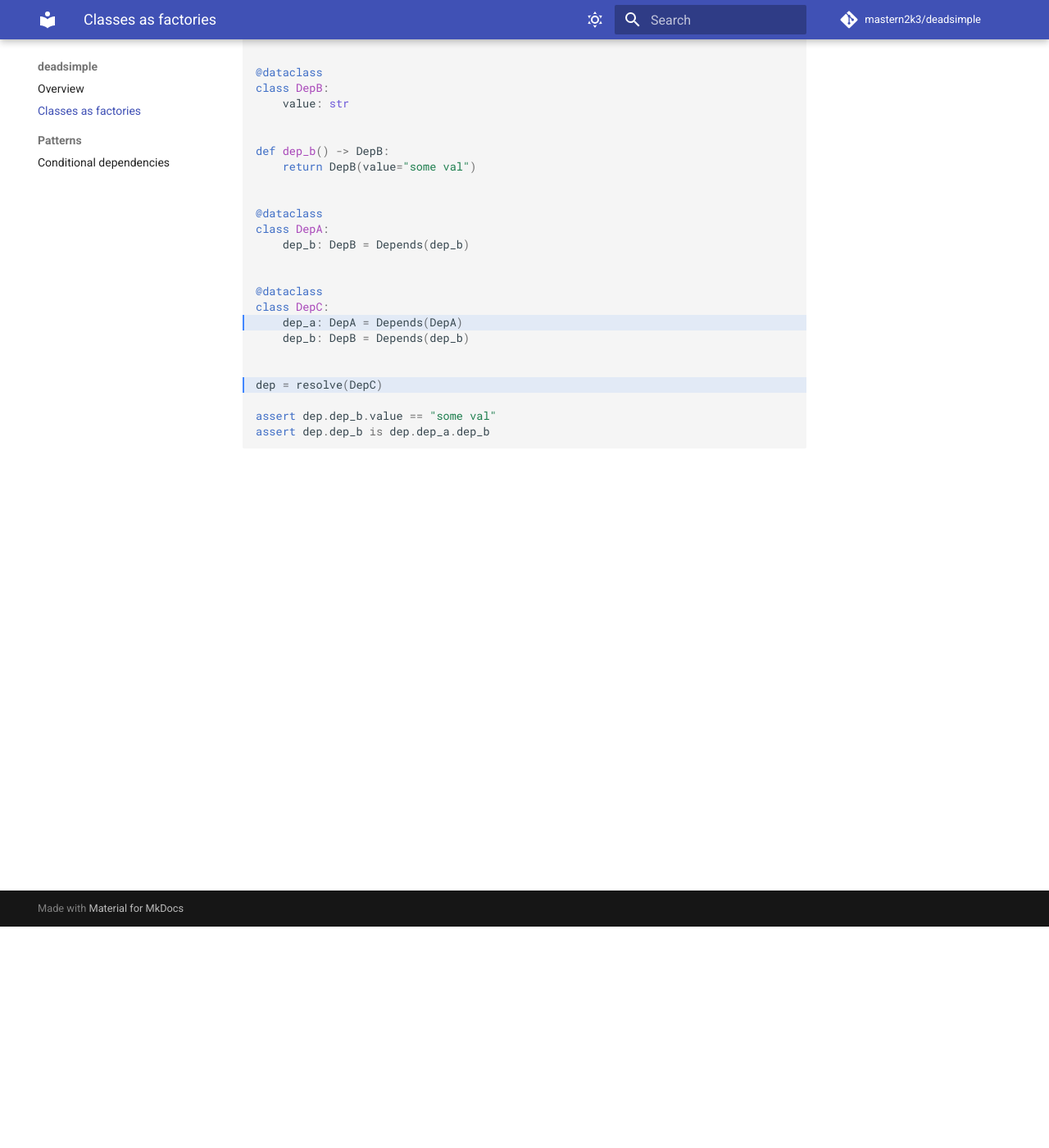
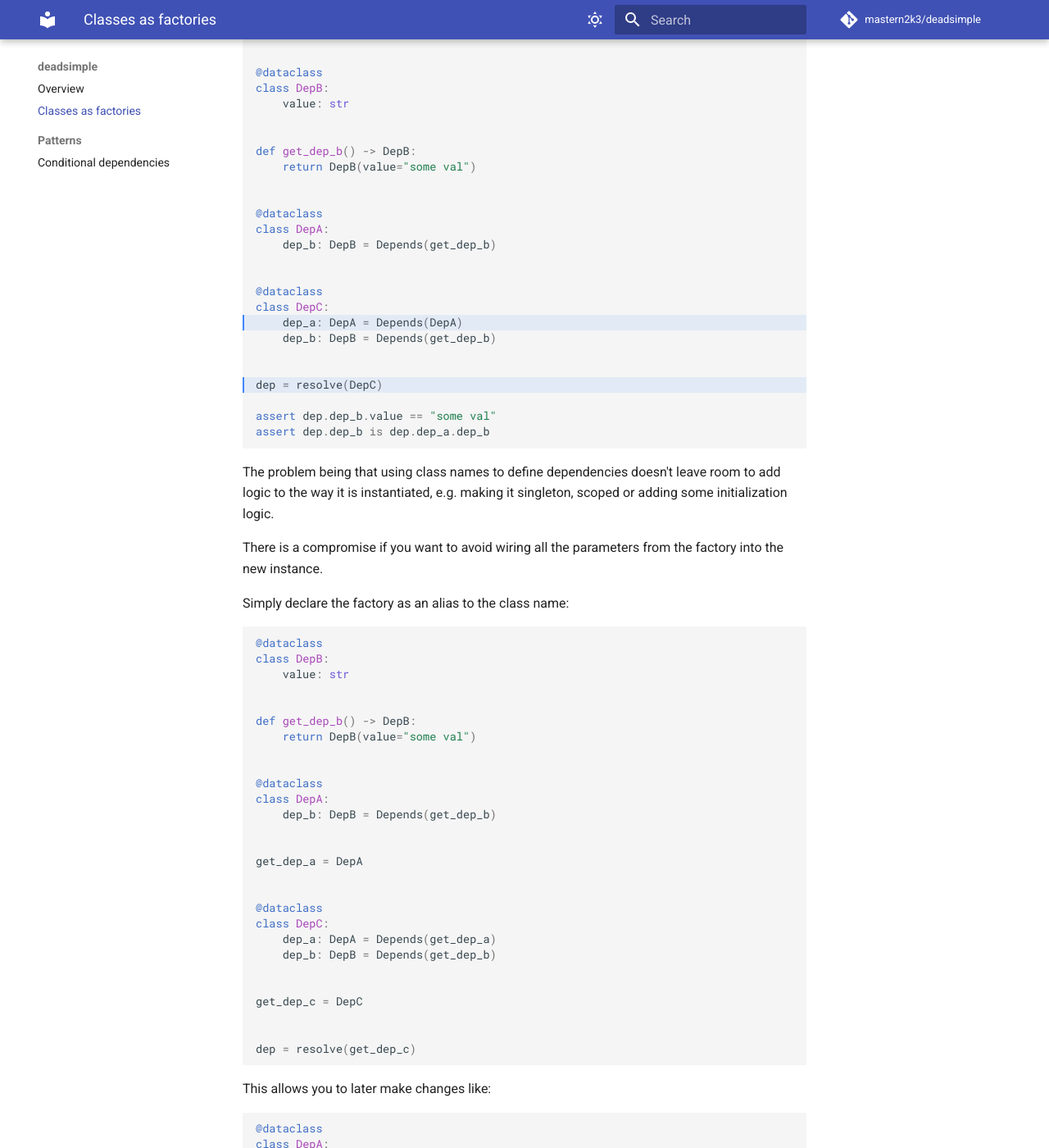
Before and after one commit to mastern2k3/deadsimple, an MkDocs documentation site: the page built from docs/class_dependencies.md, in a window 1280 px wide and 1400 px high, scrolled down 270 px. Shown: the whole window at 82% size. Built offline with MkDocs 1.6.1 and Material for MkDocs 9.7.7, drawn with Linux system fonts in a browser that asks for light colours; comment, search, counter and statistics services are not loaded; some of the changed text lies outside the part shown.

Commit message:
expanded class dependencies page

````diff
--- a/docs/class_dependencies.md
+++ b/docs/class_dependencies.md
@@ -14,19 +14,19 @@ class DepB:
     value: str
 
 
-def dep_b() -> DepB:
+def get_dep_b() -> DepB:
     return DepB(value="some val")
 
 
 @dataclass
 class DepA:
-    dep_b: DepB = Depends(dep_b)
+    dep_b: DepB = Depends(get_dep_b)
 
 
 @dataclass
 class DepC:
     dep_a: DepA = Depends(DepA)
-    dep_b: DepB = Depends(dep_b)
+    dep_b: DepB = Depends(get_dep_b)
 
 
 dep = resolve(DepC)
@@ -34,3 +34,70 @@ dep = resolve(DepC)
 assert dep.dep_b.value == "some val"
 assert dep.dep_b is dep.dep_a.dep_b
 ```
+
+The problem being that using class names to define dependencies doesn't leave
+room to add logic to the way it is instantiated, e.g. making it singleton,
+scoped or adding some initialization logic.
+
+There is a compromise if you want to avoid wiring all the parameters from the
+factory into the new instance.
+
+Simply declare the factory as an alias to the class name:
+
+```python
+@dataclass
+class DepB:
+    value: str
+
+
+def get_dep_b() -> DepB:
+    return DepB(value="some val")
+
+
+@dataclass
+class DepA:
+    dep_b: DepB = Depends(get_dep_b)
+
+
+get_dep_a = DepA
+
+
+@dataclass
+class DepC:
+    dep_a: DepA = Depends(get_dep_a)
+    dep_b: DepB = Depends(get_dep_b)
+
+
+get_dep_c = DepC
+
+
+dep = resolve(get_dep_c)
+```
+
+This allows you to later make changes like:
+
+```python
+@dataclass
+class DepA:
+
+    dep_b: DepB
+
+    def open(self):
+        ...
+
+    def close(self):
+        ...
+
+
+def get_dep_a(dep_b = Depends(get_dep_b)) -> DepA:
+
+    dep_a = DepA(dep_b=dep_b)
+
+    try:
+        dep_a.open()
+        yield dep_b
+    finally:
+        dep_a.close()
+```
+
+This without going back and changing all instances of `Depends(...)`.
````
